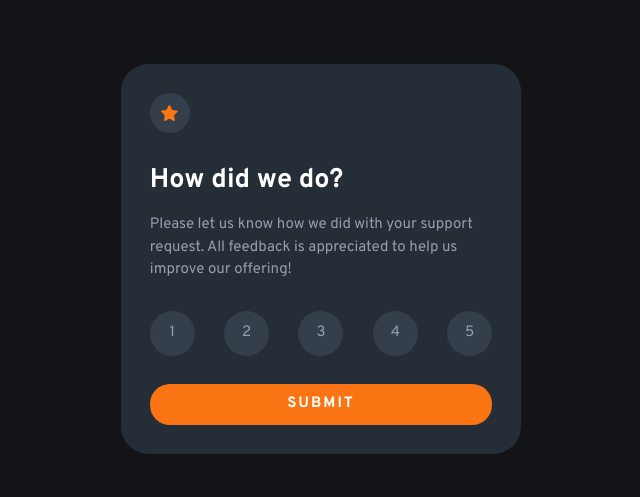
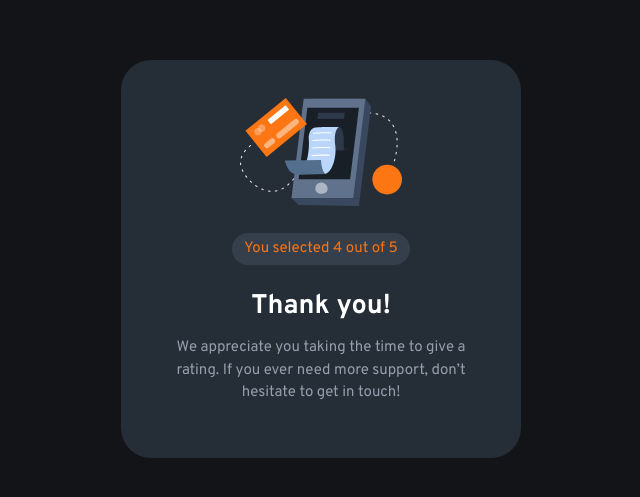
Before and after one commit to marcotracercv/interactive-rating-component, a website: page index.html in a window 1280 px wide. Shown: the part 141-638 px from the top of the page, without its empty margins (319-959 px from the left). Drawn offline with Linux system fonts and the light colour scheme.

Commit message:
finish design, need json and js code to read form answer

```diff
--- a/index.html
+++ b/index.html
@@ -21,80 +21,87 @@
   </head>
   <body>
     <!---- Modal rating card ---->
-    <div class="rating-modal">
-      <form class="rating-modal__form" action="#">
-        <div class="rating-modal__icon">
+
+    <!-- <div class="modal">
+      <form class="modal__form" action="#">
+        <div class="modal__icon">
           <img src="/build/img/icon-star.svg" alt="rating image" />
         </div>
-        <h1 class="rating-modal__title">How did we do?</h1>
-        <p class="rating-modal__text">
+        <h1 class="modal__title">How did we do?</h1>
+        <p class="modal__text">
           Please let us know how we did with your support request. All feedback
           is appreciated to help us improve our offering!
-
-          <!-- 1 2 3 4 5 Submit You -->
-          <!-- selected out of 5 Thank you! We appreciate you taking the time to give -->
-          <!-- a rating. If you ever need more support, don’t hesitate to get in -->
-          <!-- touch! -->
         </p>
-        <div class="rating-modal__rating-container">
-          <div class="rating-modal__rating">
+        <div class="modal__rating-container">
+          <div class="modal__rating">
             <input
               type="radio"
               value="1"
               name="rating"
               id="rating-1"
-              class="rating-modal__rating-input"
+              class="modal__rating-input"
             />
-            <label for="rating-1" class="rating-modal__rating-value">1</label>
+            <label for="rating-1" class="modal__rating-value">1</label>
           </div>
-          <div class="rating-modal__rating">
+          <div class="modal__rating">
             <input
               type="radio"
               value="2"
               name="rating"
               id="rating-2"
-              class="rating-modal__rating-input"
+              class="modal__rating-input"
             />
-            <label for="rating-2" class="rating-modal__rating-value">2</label>
+            <label for="rating-2" class="modal__rating-value">2</label>
           </div>
 
-          <div class="rating-modal__rating">
+          <div class="modal__rating">
             <input
               type="radio"
               value="3"
               name="rating"
               id="rating-3"
-              class="rating-modal__rating-input"
+              class="modal__rating-input"
             />
-            <label for="rating-3" class="rating-modal__rating-value">3</label>
+            <label for="rating-3" class="modal__rating-value">3</label>
           </div>
 
-          <div class="rating-modal__rating">
+          <div class="modal__rating">
             <input
               type="radio"
               value="4"
               name="rating"
               id="rating-4"
-              class="rating-modal__rating-input"
+              class="modal__rating-input"
             />
-            <label for="rating-4" class="rating-modal__rating-value">4</label>
+            <label for="rating-4" class="modal__rating-value">4</label>
           </div>
 
-          <div class="rating-modal__rating">
+          <div class="modal__rating">
             <input
               type="radio"
               value="5"
               name="rating"
               id="rating-5"
-              class="rating-modal__rating-input"
+              class="modal__rating-input"
             />
-            <label for="rating-5" class="rating-modal__rating-value">5</label>
+            <label for="rating-5" class="modal__rating-value">5</label>
           </div>
         </div>
-        <button type="submit" class="rating-modal__btn">submit</button>
+        <button type="submit" class="modal__btn">submit</button>
       </form>
+    </div> -->
+
+    <!---- thanks modal  ---->
+    <div class="modal modal--align-center">
+      <div class="modal__icon modal__icon--w-h-100">
+        <img src="/build/img/illustration-thank-you.svg" alt="rating image" />
+      </div>
+      <span class="modal__info"> You selected 4 out of 5 </span>
+      <h1 class="modal__title">Thank you!</h1>
+      <p class="modal__text">
+        We appreciate you taking the time to give a rating. If you ever need
+        more support, don’t hesitate to get in touch!
+      </p>
     </div>
-
-    <!---- congrat modal  ---->
   </body>
 </html>
--- a/resources/scss/components/_modal.scss
+++ b/resources/scss/components/_modal.scss
@@ -1,13 +1,31 @@
 @use 'abstracts/variables' as *;
 
-
-.rating-modal{
+%modal{
     min-width: 35rem;
     max-width: 40rem;
     max-height: 40rem;
-    border-radius: 7%;
-    padding: 1.5em;
+    border-radius: 3rem;
+    padding: 2em 1.8em;
     background-color: $darkBlue;
+}
+
+%title{
+    margin-top: 0.8em;
+    margin-bottom: 0.4em;
+    color: $white;
+}
+
+%text{
+    color: $lightGrey;
+    margin-bottom: 1em;
+}
+
+.modal{
+    @extend %modal;
+
+    &--align-center{
+        text-align: center;
+    }
 
     &__icon{
         display: flex;
@@ -17,17 +35,31 @@
         height: 4rem;
         border-radius: 50%;
         background-color: $darkGrey;
+
+        &--w-h-100{
+            width: inherit;
+            height: inherit;
+            background-color: transparent
+        }
+    }
+
+    &__info{
+        display: inline-block;
+        width: fit-content;
+        border-radius: 5rem;
+        margin-top: 1.8em;
+        padding: 0.3em 0.8em;
+        color: $orange;
+        font-size: $fs-base;
+        background-color: $darkGrey;
     }
 
     &__title{
-        margin-top: 1em;
-        margin-bottom: 0.5em;
-        color: $white;
+        @extend %title;
     }
 
     &__text{
-        color: $lightGrey;
-        margin-bottom: 1em;
+        @extend %text;
     }
 
     &__rating-container{
@@ -35,7 +67,7 @@
         align-items: center;
         justify-content: space-between;
         color: $lightGrey;
-        margin: 1.5em 0;
+        margin: 1.8em 0;
     }
 
     &__rating{
@@ -59,6 +91,7 @@
         &:hover{
             background-color: $orange;
             color: $white;
+            cursor: pointer;
         }
 
         &:active{
@@ -91,6 +124,7 @@
         font-size: $fs-base;
         font-weight: $fw-700;
         transition: background-color, color 0.2s;
+        cursor: pointer;
 
         &:active{
             background-color: white;
```
Also changed, not shown: build/css/main.css, 1 other file.
